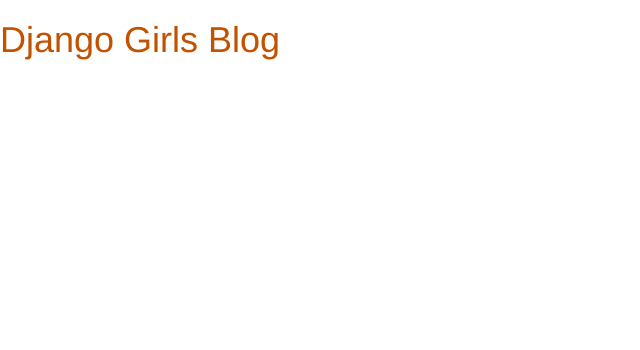
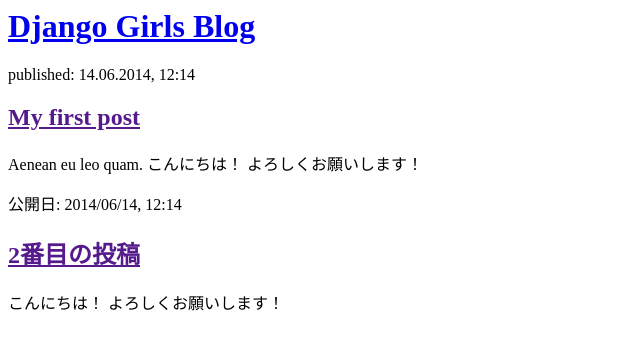
Before and after one commit to tobinho0510/my-first-blog, a Django app: page / in a window 1280 px wide. Shown: the top 350 px of the page, without its empty margins (0-640 px from the left). Run offline with Django 3.2, Linux system fonts and the light colour scheme; data that the repository does not hold is empty; some libraries are stand-ins or nearby versions.

Commit message:
Changed the HTML for the site.

```diff
--- a/blog/static/css/blog.css
+++ b/blog/static/css/blog.css
@@ -1,3 +1,50 @@
 h1 a, h2 a {
     color: #C25100;
+    font-family: 'Lobster';
 }
+.page-header {
+    background-color: #C25100;
+    margin-top: 0;
+    padding: 20px 20px 20px 40px;
+}
+
+.page-header h1, .page-header h1 a, .page-header h1 a:visited, .page-header h1 a:active {
+    color: #ffffff;
+    font-size: 36pt;
+    text-decoration: none;
+}
+
+.content {
+    margin-left: 40px;
+}
+
+h1, h2, h3, h4 {
+    font-family: 'Lobster', cursive;
+}
+
+.date {
+    color: #828282;
+}
+
+.save {
+    float: right;
+}
+
+.post-form textarea, .post-form input {
+    width: 100%;
+}
+
+.top-menu, .top-menu:hover, .top-menu:visited {
+    color: #ffffff;
+    float: right;
+    font-size: 26pt;
+    margin-right: 20px;
+}
+
+.post {
+    margin-bottom: 70px;
+}
+
+.post h2 a, .post h2 a:visited {
+    color: #000000;
+}
--- a/blog/templates/blog/post_list.html
+++ b/blog/templates/blog/post_list.html
@@ -1,22 +1,22 @@
-{% load static %}
 <html>
     <head>
         <title>Django Girls blog</title>
-        <link rel="stylesheet" href="//maxcdn.bootstrapcdn.com/bootstrap/3.2.0/css/bootstrap.min.css">
-        <link rel="stylesheet" href="//maxcdn.bootstrapcdn.com/bootstrap/3.2.0/css/bootstrap-theme.min.css">
-        <link rel="stylesheet" href="{% static 'css/blog.css' %}">
     </head>
     <body>
         <div>
             <h1><a href="/">Django Girls Blog</a></h1>
         </div>
 
-        {% for post in posts %}
-            <div>
-                <p>published: {{ post.published_date }}</p>
-                <h2><a href="">{{ post.title }}</a></h2>
-                <p>{{ post.text|linebreaksbr }}</p>
-            </div>
-        {% endfor %}
+        <div>
+            <p>published: 14.06.2014, 12:14</p>
+            <h2><a href="">My first post</a></h2>
+            <p>Aenean eu leo quam. こんにちは！ よろしくお願いします！ </p>
+        </div>
+
+        <div>
+            <p>公開日: 2014/06/14, 12:14</p>
+            <h2><a href="">2番目の投稿</a></h2>
+            <p> こんにちは！ よろしくお願いします！ </p>
+        </div>
     </body>
 </html>
```
